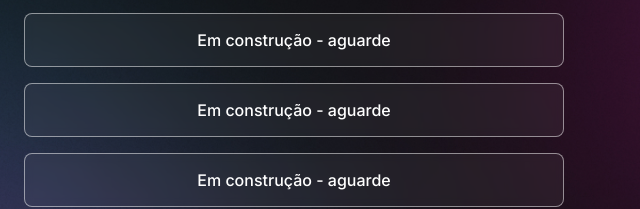
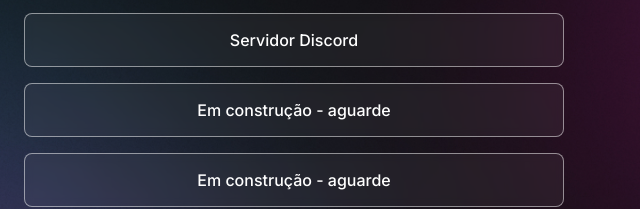
Before and after one commit to havolpini/Projeto---Cart-o-Virtual, a plain HTML site: page index.html in a window 1280 px wide. Shown: the part 308-517 px from the top of the page, 0-640 px from the left. Drawn offline with nearby package versions, Linux system fonts and the light colour scheme.

Commit message:
Link Discord

```diff
--- a/index.html
+++ b/index.html
@@ -30,8 +30,9 @@
           <a href="https://w.app/8ixPIO">Falar comigo pelo Whatsapp</a>
         </li>
         <li>
-          <a href="#">Em construção - aguarde</a>
+          <a href="https://discord.gg/X5yhzjyQsG">Servidor Discord</a>
         </li>
+
         <li>
           <a href="#">Em construção - aguarde</a>
         </li>
```
